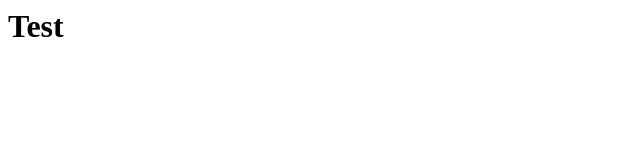
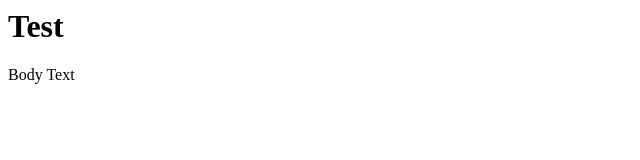
Before and after one commit to RyanSawyer6003/LS-Rocket-Docker-Deployment, a plain HTML site: page index.html in a window 1280 px wide. Shown: the full height of the page, 0-640 px from the left. Drawn offline with Linux system fonts and the light colour scheme.

Commit message:
Update index.html

```diff
--- a/index.html
+++ b/index.html
@@ -1,8 +1,9 @@
 <html>
   <head>
-
+    <title>Testing GitHub Pages</title>
   </head>
   <body>
     <h1>Test</h1>
+    <p>Body Text</p>
   </body>
 </html>
```
